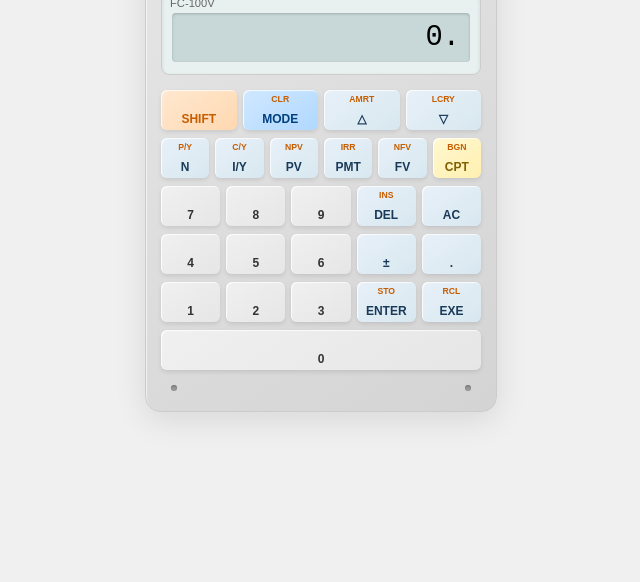
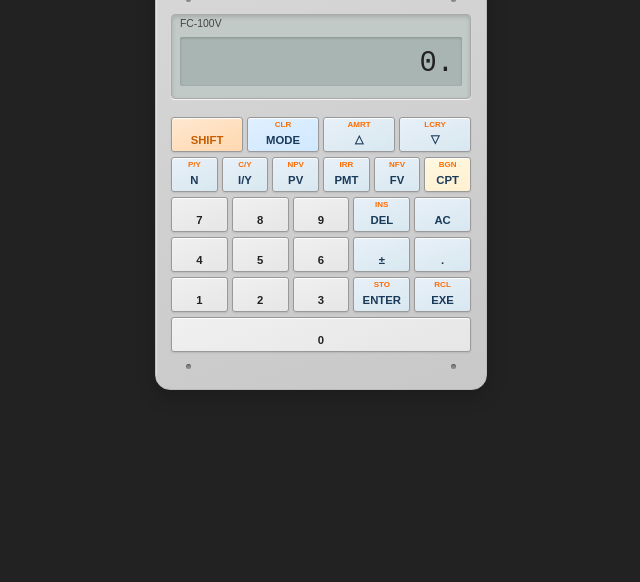
Before and after one commit to ArikHorowitz/Financial-calculator-webapp-, a plain HTML site: page index.html in a window 1280 px wide. Shown: the part 258-840 px from the top of the page, without its empty margins (319-959 px from the left). Drawn offline with Linux system fonts and the light colour scheme; a web font is replaced by a local one.

Commit message:
ui change

```diff
--- a/style.css
+++ b/style.css
@@ -1,6 +1,5 @@
 body {
-
-    background: #f0f0f0;
+    background: #222;
     font-family: Arial, sans-serif;
     margin: 0;
     padding: 20px;
@@ -11,70 +10,72 @@ body {
 }
 
 .fc100-body {
-    background: linear-gradient(145deg, #e6e6e6, #d4d4d4);
-    border-radius: 15px;
+    background: linear-gradient(160deg, #d8d8d8, #c8c8c8);
+    border-radius: 12px 12px 15px 15px;
     box-shadow:
-        0 8px 32px rgba(0,0,0,0.1),
-        inset 1px 1px 1px rgba(255,255,255,0.6);
-    width: 320px;
-    padding: 20px 15px;
-    border: 1px solid #ccc;
+        0 6px 20px rgba(0,0,0,0.2),
+        inset 1px 1px 1px rgba(255,255,255,0.4);
+    width: 300px;
+    padding: 25px 15px 20px;
+    border: 1px solid #bbb;
 }
 
 .fc100-brand-row {
     display: flex;
     justify-content: space-between;
     align-items: baseline;
-    margin-bottom: 15px;
-    padding: 0 5px;
+    margin-bottom: 12px;
+    padding: 0 8px;
 }
 
 .fc100-brand {
-    color: #000;
-    font-size: 1.2em;
+    color: #222;
+    font-size: 1.3em;
     font-weight: bold;
-    letter-spacing: 1px;
+    letter-spacing: 1.5px;
 }
 
 .fc100-model {
     color: #1a3a5a;
-    font-size: 0.9em;
+    font-size: 0.85em;
     font-weight: bold;
 }
 
 .fc100-type {
-    color: #666;
-    font-size: 0.7em;
-    text-transform: uppercase;
+    color: #444;
+    font-size: 0.65em;
+    letter-spacing: 0.5px;
 }
 
 .fc100-display-panel {
-    background: #e8f0f0;
-    border-radius: 8px;
-    padding: 12px 10px;
-    margin-bottom: 15px;
-    border: 1px solid #ccc;
+    background: #c2cac8;
+    border-radius: 4px;
+    padding: 12px 8px;
+    margin-bottom: 18px;
+    border: 1px solid #aaa;
     position: relative;
-    box-shadow: inset 0 2px 4px rgba(0,0,0,0.1);
+    box-shadow:
+        inset 0 2px 4px rgba(0,0,0,0.15),
+        0 1px 1px rgba(255,255,255,0.8);
 }
 
 .fc100-lcd-label {
     position: absolute;
     left: 8px;
-    top: 4px;
-    font-size: 0.7em;
-    color: #666;
+    top: 3px;
+    font-size: 0.65em;
+    color: #444;
 }
 
 .fc100-display {
-    background: #c8d8d8;
-    color: #000;
+    background: #a8b5b2;
+    color: #222;
     font-family: 'Digital-7', 'Calculator', monospace;
     font-size: 1.8em;
     text-align: right;
-    padding: 8px 10px;
-    margin-top: 8px;
-    border-radius: 4px;
+    padding: 10px 8px 6px;
+    margin-top: 10px;
+    border-radius: 2px;
     box-shadow: inset 0 1px 3px rgba(0,0,0,0.2);
     min-height: 25px;
 }
@@ -82,27 +83,28 @@ body {
 .fc100-keypad {
     display: flex;
     flex-direction: column;
-    gap: 8px;
+    gap: 5px;
 }
 
 .fc100-row {
     display: flex;
-    gap: 6px;
+    gap: 4px;
+    justify-content: space-between;
 }
 
 .fc100-btn {
     flex: 1;
     position: relative;
     min-width: 0;
-    height: 40px;
-    border-radius: 6px;
-    border: none;
-    background: linear-gradient(145deg, #f0f0f0, #e6e6e6);
+    height: 35px;
+    border-radius: 3px;
+    border: 1px solid #999;
+    background: linear-gradient(160deg, #f0f0f0, #e6e6e6);
     box-shadow:
-        0 2px 4px rgba(0,0,0,0.1),
-        inset 1px 1px 1px rgba(255,255,255,0.8);
+        0 1px 2px rgba(0,0,0,0.1),
+        inset 0 1px 1px rgba(255,255,255,0.9);
     cursor: pointer;
-    padding: 4px 2px;
+    padding: 3px 1px;
     display: flex;
     flex-direction: column;
     align-items: center;
@@ -111,20 +113,21 @@ body {
 
 .shift-label {
     position: absolute;
-    top: 4px;
-    font-size: 0.65em;
-    color: #c65d00;
+    top: 2px;
+    font-size: 0.6em;
+    color: #ff6b00;
     font-weight: bold;
 }
 
 .btn-main {
-    font-size: 0.9em;
+    font-size: 0.85em;
     font-weight: bold;
-    color: #333;
+    color: #222;
+    margin-bottom: 2px;
 }
 
 .fn-btn {
-    background: linear-gradient(145deg, #e8f0f8, #d8e8f0);
+    background: linear-gradient(160deg, #e8f0f8, #d8e8f0);
 }
 
 .fn-btn .btn-main {
@@ -132,7 +135,7 @@ body {
 }
 
 .shift-btn {
-    background: linear-gradient(145deg, #ffe8d0, #ffd8b0);
+    background: linear-gradient(160deg, #ffe8d0, #ffd8b0);
 }
 
 .shift-btn .btn-main {
@@ -140,50 +143,42 @@ body {
 }
 
 .mode-btn {
-    background: linear-gradient(145deg, #d0e8ff, #b0d8ff);
-}
-
-.mode-btn .btn-main {
-    color: #004080;
+    background: linear-gradient(160deg, #e0f0ff, #d0e8ff);
 }
 
 .cpt-btn {
-    background: linear-gradient(145deg, #fff8d0, #fff0b0);
-}
-
-.cpt-btn .btn-main {
-    color: #806000;
+    background: linear-gradient(160deg, #fff8e0, #fff0d0);
 }
 
 .wide-btn {
-    flex: 2;
+    flex: 2.1;
 }
 
 .fc100-screws {
     display: flex;
     justify-content: space-between;
-    margin: 0 10px 15px;
+    margin: 0 15px 12px;
 }
 
 .fc100-screw {
-    width: 6px;
-    height: 6px;
-    background: #999;
+    width: 5px;
+    height: 5px;
+    background: #888;
     border-radius: 50%;
-    box-shadow: inset 0 1px 2px rgba(0,0,0,0.3);
+    box-shadow: inset 0 1px 1px rgba(0,0,0,0.4);
 }
 
 .fc100-screws-bottom {
-    margin-top: 15px;
+    margin-top: 12px;
     margin-bottom: 0;
 }
 
 .fc100-btn:active {
     transform: translateY(1px);
-    box-shadow: 0 1px 2px rgba(0,0,0,0.1);
+    box-shadow: 0 0 1px rgba(0,0,0,0.1);
+    background: linear-gradient(160deg, #e6e6e6, #ddd);
 }
 
-/* Optional: digital font for display */
 @font-face {
     font-family: 'Digital-7';
     src: local('Digital-7'), url('https://fonts.cdnfonts.com/s/15373/Digital7.woff') format('woff');
```
